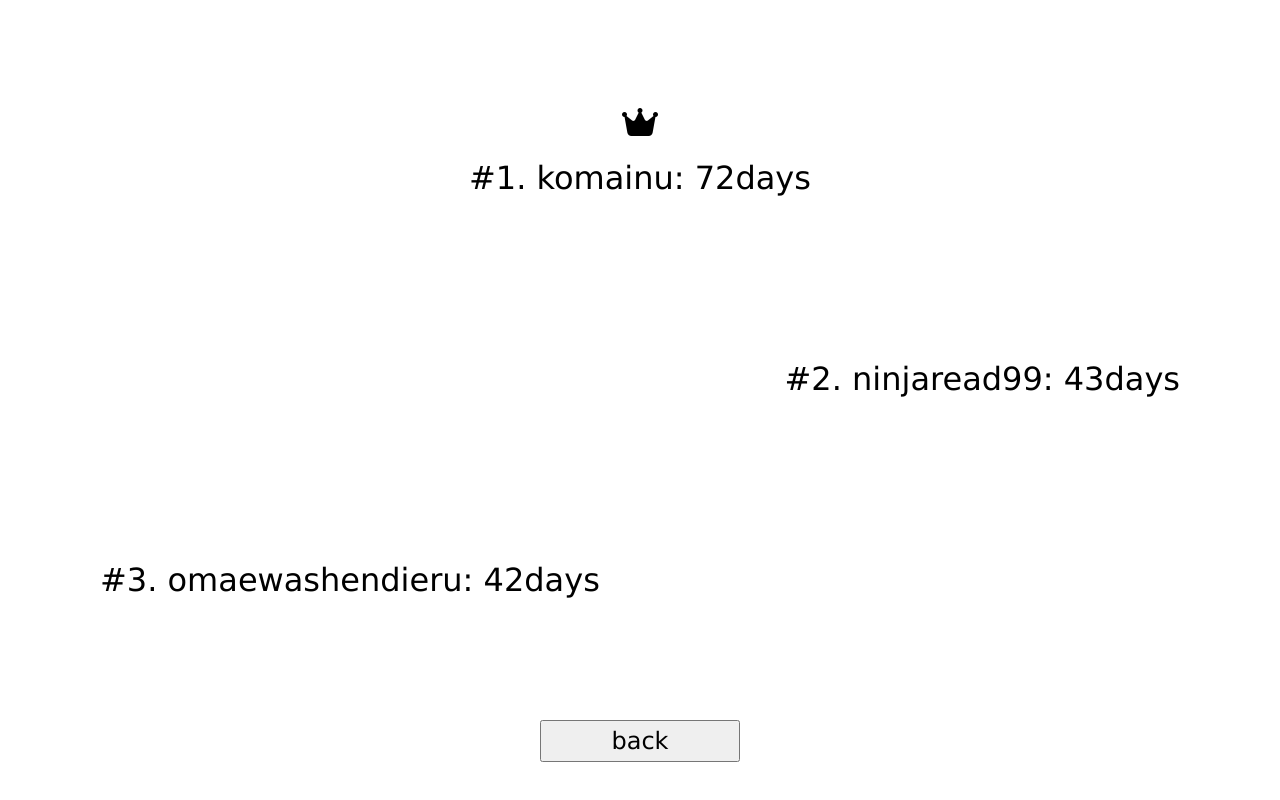
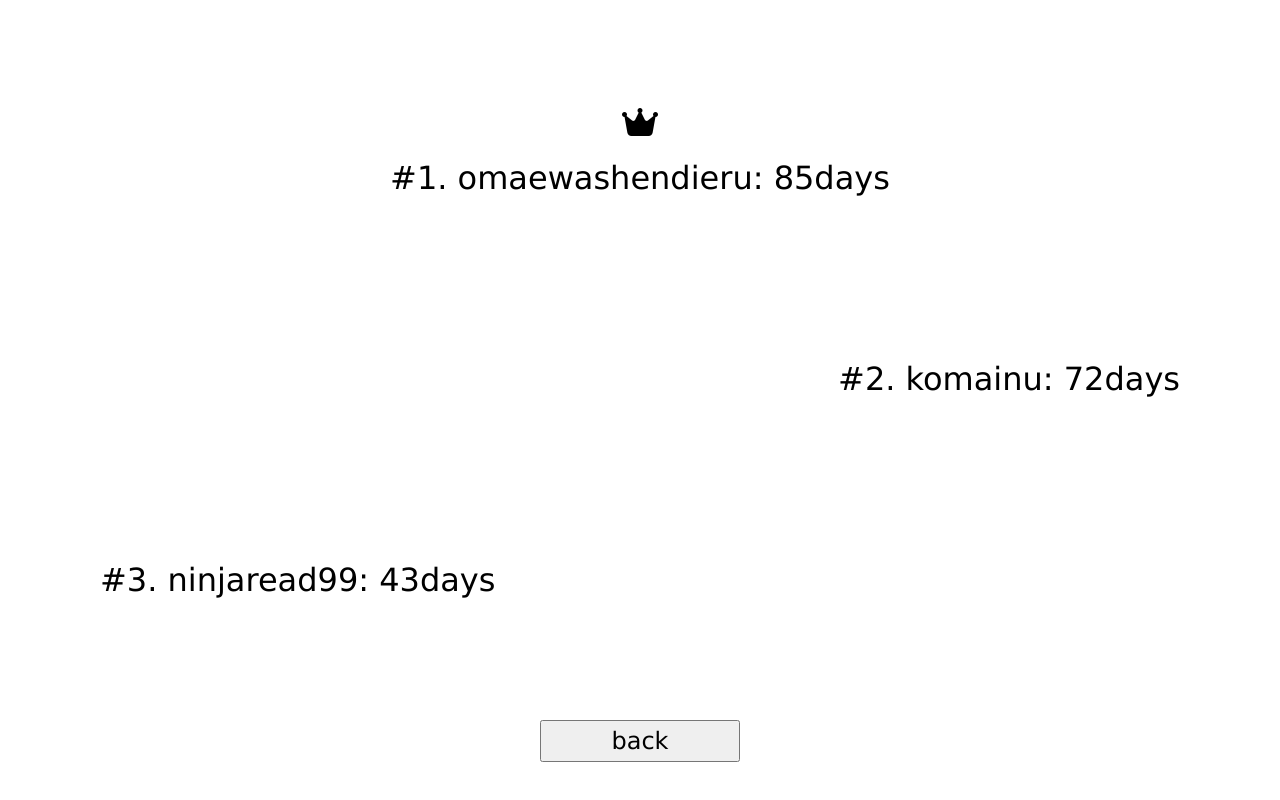
Before and after one commit to potojs/Survive2D, a website: page public/leaderboard.html in a window 1280 px wide. Drawn offline with Linux system fonts and the light colour scheme.

Commit message:
leaderboard

```diff
--- a/public/leaderboard.html
+++ b/public/leaderboard.html
@@ -18,13 +18,13 @@
                 <div class="crown">
                     <i class="fas fa-crown"></i>
                 </div>
-                <p>#1. komainu: 72days</p>
+                <p>#1. omaewashendieru: 85days</p>
             </li>
             <li class="rank rank-2">
-                <p>#2. ninjaread99: 43days</p>
+                <p>#2. komainu: 72days</p>
             </li>
             <li class="rank rank-3">
-                <p>#3. omaewashendieru: 42days</p>
+                <p>#3. ninjaread99: 43days</p>
             </li>
         </ul>
         <button class="back-btn"><a href="./index.html">back</a></button>
```
